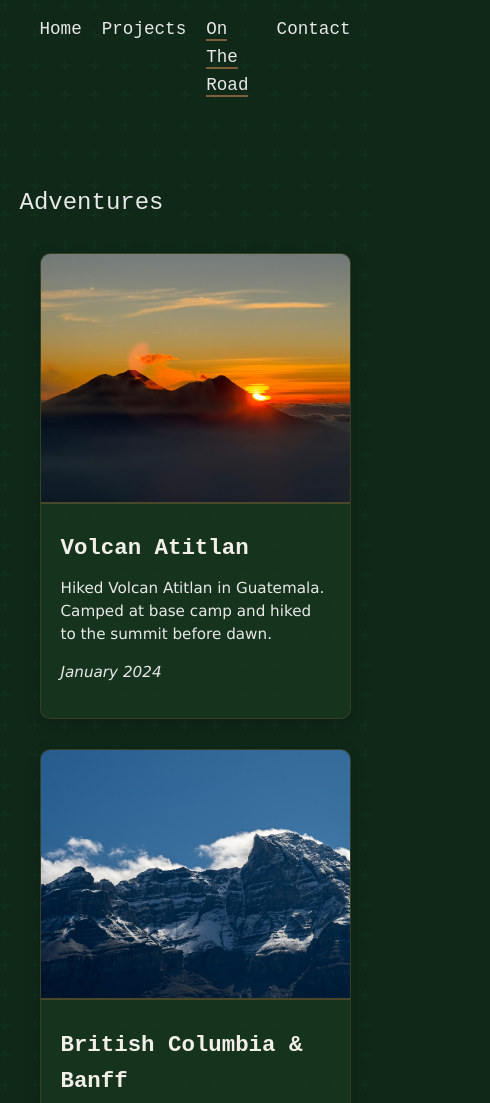
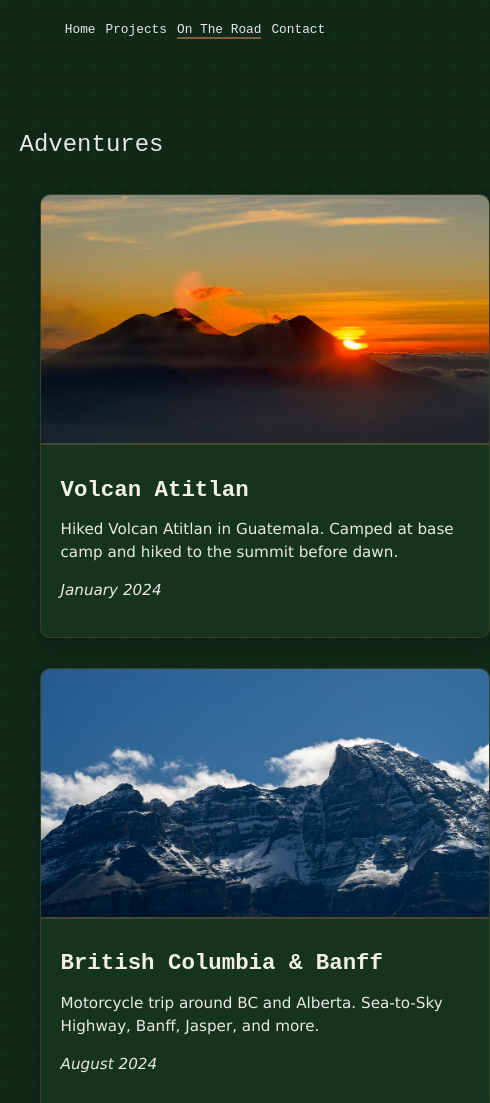
Before and after one commit to cfortizw/cfortizw.github.io, a plain HTML site: page ontheroad.html in a window 390 px wide. Shown: the top 1103 px of the page, 490 px wide, since content can reach past the window. Drawn offline with Linux system fonts and the light colour scheme.

Commit message:
small changes to UI. Fixed truncation on navbar

```diff
--- a/styles.css
+++ b/styles.css
@@ -177,10 +177,10 @@ nav ul li a.active {
 
 /* Footer */
 footer {
-    color: var(--text-light);
+    color: rgba(232, 232, 232, 0.5);
     padding: 15px 0;
     text-align: center;
-    font-size: 0.9rem;
+    font-size: 0.8rem;
     flex-shrink: 0;
 }
 
@@ -263,7 +263,11 @@ footer {
 
 @media (max-width: 768px) {
     nav ul {
-        gap: 20px;
+        gap: 15px;
+    }
+
+    nav ul li a {
+        font-size: 0.9rem;
     }
 
     .profile {
@@ -273,6 +277,20 @@ footer {
 
     .headshot {
         margin-bottom: 20px;
+    }
+
+    .trips .container {
+        grid-template-columns: 1fr;
+    }
+}
+
+@media (max-width: 480px) {
+    nav ul {
+        gap: 10px;
+    }
+
+    nav ul li a {
+        font-size: 0.8rem;
     }
 }
 
@@ -399,9 +417,3 @@ h1, h2, h3, h4, h5, h6 {
     font-style: italic;
     margin-bottom: 0;
 }
-
-@media (max-width: 768px) {
-    .trips .container {
-        grid-template-columns: 1fr;
-    }
-}
```
